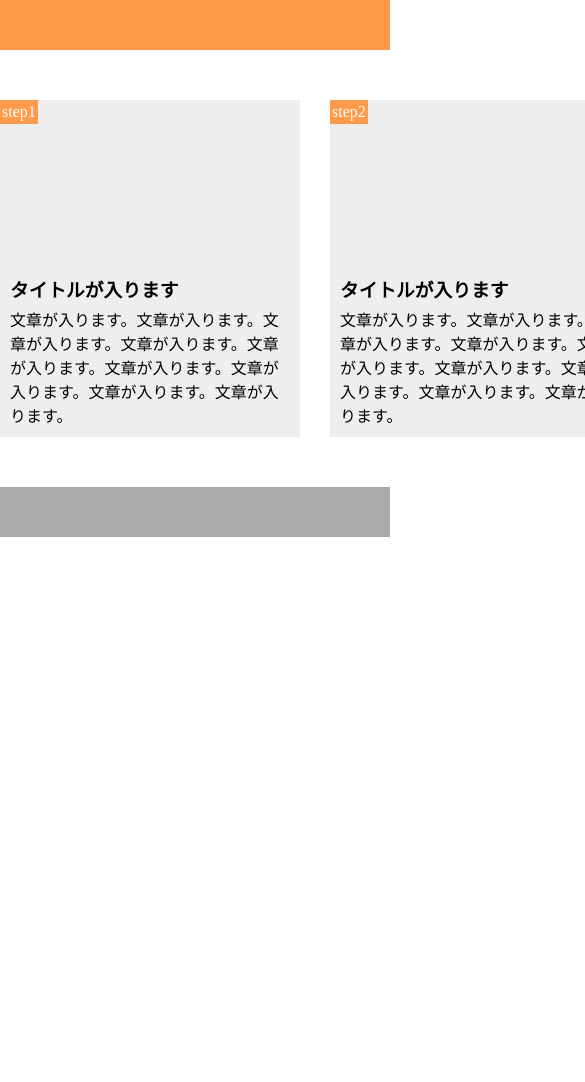
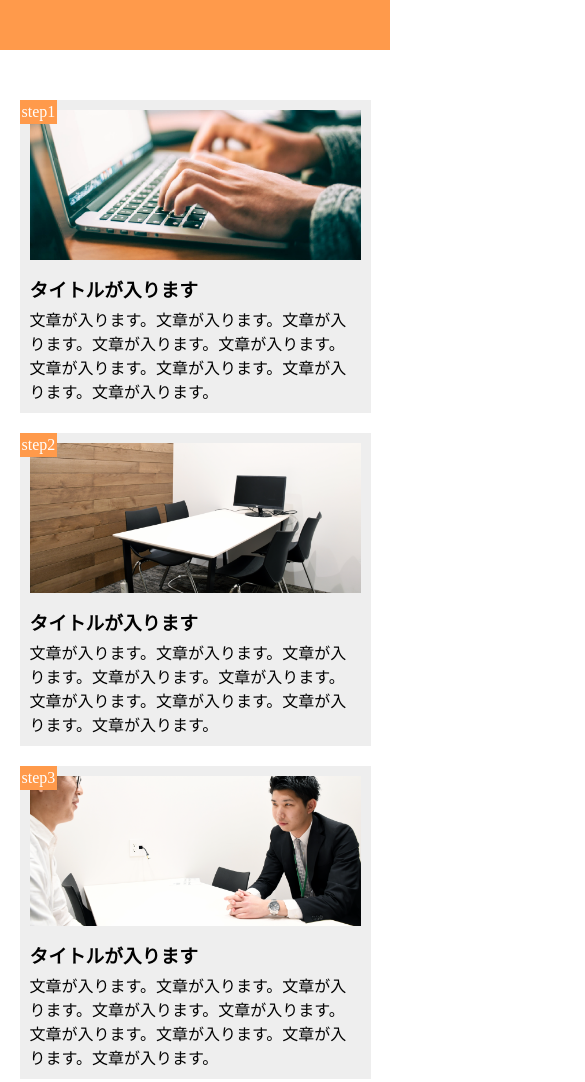
Before and after one commit to Masa2071/1-10, a plain HTML site: page index.html in a window 390 px wide. Shown: the top 1082 px of the page, 585 px wide, since content can reach past the window. Before the commit the page ends 844 px from the top, so only its background shows below. Drawn offline with Linux system fonts and the light colour scheme.

Commit message:
[Finish]1-10

```diff
--- a/index.html
+++ b/index.html
@@ -4,13 +4,12 @@
     <meta charset="UTF-8" />
     <meta name="viewport" content="width=device-width, initial-scale=1.0" />
     <link rel="stylesheet" href="style.css" />
-    <title>1-9</title>
+    <title>1-10</title>
   </head>
   <body>
     <header></header>
     <main>
       <div class="main-contents">
-        <div class="main-contents-boxes">
         <div class="main-contents-box">
           <span>step1</span>
           <div class="image1"></div>
@@ -36,7 +35,6 @@
           </p>
         </div>
       </div>
-      </div>
     </main>
     <footer></footer>
   </body>
--- a/style.css
+++ b/style.css
@@ -13,8 +13,6 @@ header {
   width: 960px;
   margin: 0 auto;
   padding: 50px 0;
-}
-.main-contents-boxes {
   display: flex;
 }
 .main-contents-box {
@@ -59,3 +57,30 @@ footer {
   width: 100%;
   height: 50px;
 }
+
+@media screen and (max-width: 768px) {
+  header {
+    width: 100%;
+  }
+  .main-contents {
+    width: 100%;
+    display: block;
+  }
+  .main-contents-box {
+    width: 90%;
+    margin-left: 5%;
+    margin-right: 5%;
+  }
+  .box2 {
+    margin-top: 20px;
+    margin-bottom: 20px;
+  }
+  .image1,
+  .image2,
+  .image3 {
+    width: 100%;
+  }
+  footer {
+    width: 100%;
+  }
+}
```
Also changed, not shown: img/flow01.png (added), img/flow02.png (added), img/flow03.png (added), 1 other file. Lines whose indentation alone changed are shown as unchanged.
